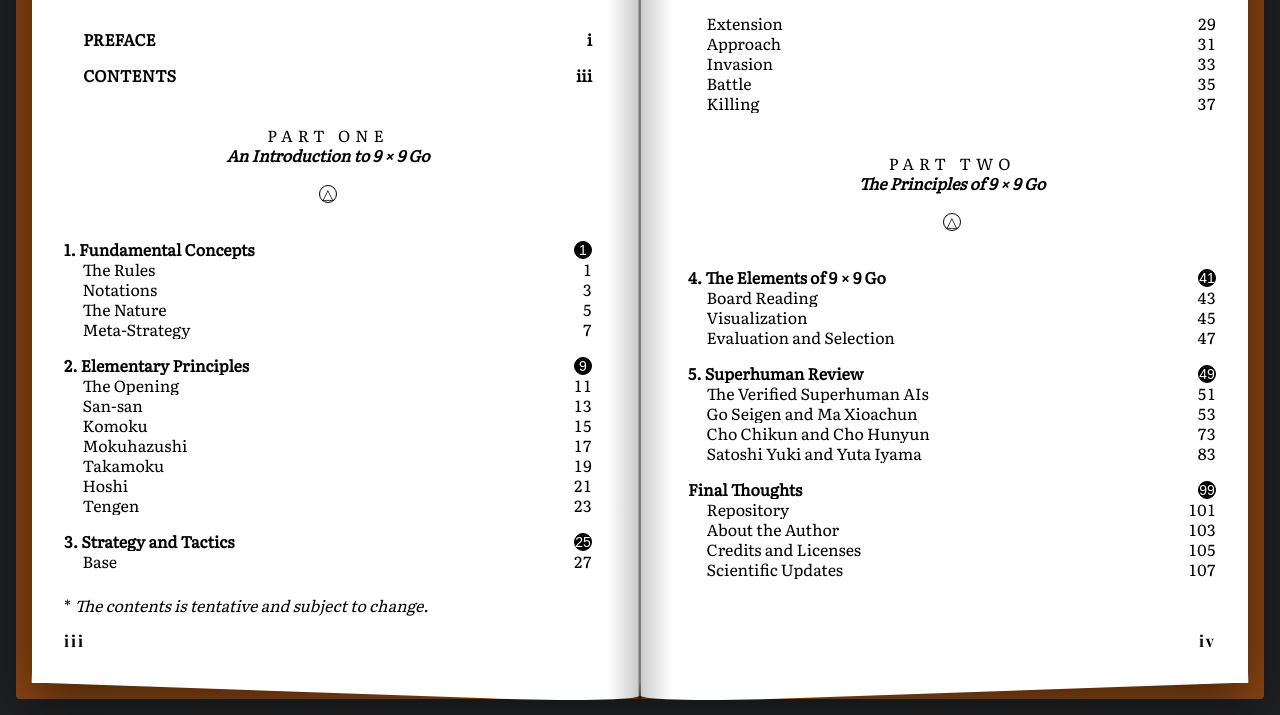
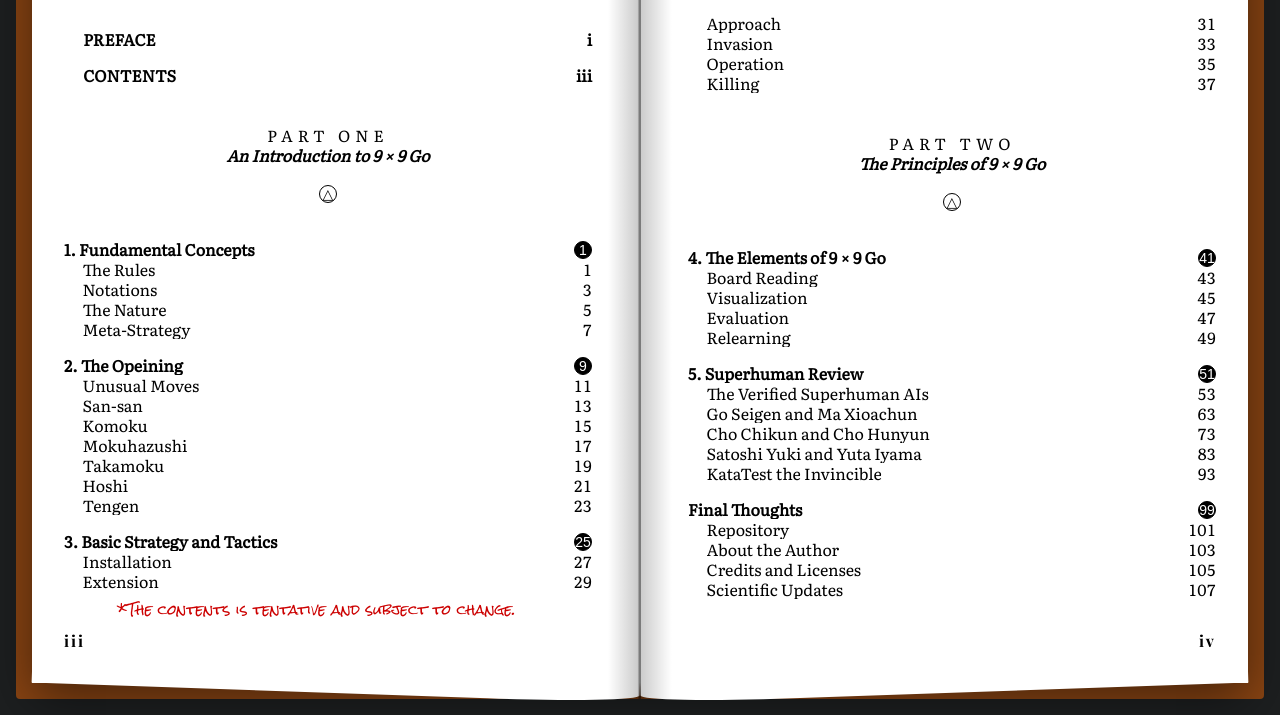
Before and after one commit to 9x9go/superhuman, a plain HTML site: page contents.html in a window 1280 px wide. Shown: the part 254-969 px from the top of the page. Drawn offline with nearby package versions, Linux system fonts and the light colour scheme; a web font is replaced by a local one.

Commit message:
Update contents.html

```diff
--- a/contents.html
+++ b/contents.html
@@ -82,14 +82,14 @@
     </li>
     <li>
         <a href="#Chaining-Promises">
-            <span class="title">2. Elementary Principles<span class="leaders" aria-hidden="true"></span></span>
+            <span class="title">2. The Opeining<span class="leaders" aria-hidden="true"></span></span>
             <span data-href="#Chaining-Promises" class="page"><span class="visually-hidden">Page&nbsp;</span><span class='b'>9</span></span>
         </a>
         <ol role="list">
 
             <li>
                 <a href="#Chaining-Promises-Catching-Errors">
-                    <span class="title">The Opening<span class="leaders" aria-hidden="true"></span></span> <span
+                    <span class="title">Unusual Moves<span class="leaders" aria-hidden="true"></span></span> <span
                         data-href="#Chaining-Promises-Catching-Errors" class="page"><span
                             class="visually-hidden">Page&nbsp;</span>11</span>
                 </a>
@@ -148,7 +148,7 @@
     </li>
     <li>
         <a href="#Working-with-Multiple-Promises">
-            <span class="title">3. Strategy and Tactics<span class="leaders" aria-hidden="true"></span></span>
+            <span class="title">3. Basic Strategy and Tactics<span class="leaders" aria-hidden="true"></span></span>
             <span data-href="#Working-with-Multiple-Promises" class="page"><span
                     class="visually-hidden">Page&nbsp;</span><Span class='b'>25</span></span>
         </a>
@@ -156,7 +156,7 @@
 
             <li>
                 <a href="#Working-with-Multiple-Promises-The-Promiseall-Method">
-                    <span class="title">Base<span class="leaders" aria-hidden="true"></span></span>
+                    <span class="title">Installation<span class="leaders" aria-hidden="true"></span></span>
                     <span data-href="#Working-with-Multiple-Promises-The-Promiseall-Method" class="page"><span
                             class="visually-hidden">Page&nbsp;</span>27</span>
                 </a>
@@ -188,7 +188,7 @@
             </li>
           <li>
                 <a href="#Working-with-Multiple-Promises-Summary">
-                    <span class="title">Battle<span class="leaders" aria-hidden="true"></span></span> <span
+                    <span class="title">Operation<span class="leaders" aria-hidden="true"></span></span> <span
                         data-href="#Working-with-Multiple-Promises-Summary" class="page"><span
                             class="visually-hidden">Page&nbsp;</span>35</span>
                 </a>
@@ -236,9 +236,16 @@
 
             <li>
                 <a href="#Async-Functions-and-Await-Expressions-Summary">
-                    <span class="title">Evaluation and Selection<span class="leaders" aria-hidden="true"></span></span> <span
+                    <span class="title">Evaluation<span class="leaders" aria-hidden="true"></span></span> <span
                         data-href="#Async-Functions-and-Await-Expressions-Summary" class="page"><span
                             class="visually-hidden">Page&nbsp;</span>47</span>
+                </a>
+            </li>
+            <li>
+                <a href="#Async-Functions-and-Await-Expressions-Summary">
+                    <span class="title">Relearning<span class="leaders" aria-hidden="true"></span></span> <span
+                        data-href="#Async-Functions-and-Await-Expressions-Summary" class="page"><span
+                            class="visually-hidden">Page&nbsp;</span>49</span>
                 </a>
             </li>
 
@@ -248,7 +255,7 @@
         <a href="#Unhandled-Rejection-Tracking">
             <span class="title">5. Superhuman Review<span class="leaders" aria-hidden="true"></span></span>
             <span data-href="#Unhandled-Rejection-Tracking" class="page"><span
-                    class="visually-hidden">Page&nbsp;</span><Span class='b'>49</span></span>
+                    class="visually-hidden">Page&nbsp;</span><Span class='b'>51</span></span>
         </a>
         <ol role="list">
 
@@ -257,7 +264,7 @@
                     <span class="title">The Verified Superhuman AIs<span class="leaders"
                             aria-hidden="true"></span></span> <span
                         data-href="#Unhandled-Rejection-Tracking-Detecting-Unhandled-Rejections" class="page"><span
-                            class="visually-hidden">Page&nbsp;</span>51</span>
+                            class="visually-hidden">Page&nbsp;</span>53</span>
                 </a>
             </li>
 
@@ -266,7 +273,7 @@
                     <span class="title">Go Seigen and Ma Xioachun<span class="leaders"
                             aria-hidden="true"></span></span> <span
                         data-href="#Unhandled-Rejection-Tracking-Web-Browser-Unhandled-Rejection-Tracking"
-                        class="page"><span class="visually-hidden">Page&nbsp;</span>53</span>
+                        class="page"><span class="visually-hidden">Page&nbsp;</span>63</span>
                 </a>
             </li>
 
@@ -284,6 +291,13 @@
                     <span class="title">Satoshi Yuki and Yuta Iyama<span class="leaders" aria-hidden="true"></span></span> <span
                         data-href="#Unhandled-Rejection-Tracking-Summary" class="page"><span
                             class="visually-hidden">Page&nbsp;</span>83</span>
+                </a>
+            </li>
+         <li>
+                <a href="#Unhandled-Rejection-Tracking-Summary">
+                    <span class="title">KataTest the Invincible<span class="leaders" aria-hidden="true"></span></span> <span
+                        data-href="#Unhandled-Rejection-Tracking-Summary" class="page"><span
+                            class="visually-hidden">Page&nbsp;</span>93</span>
                 </a>
             </li>
 
@@ -331,7 +345,7 @@
         </ol>
     </li>
 </ol>
-* <em>The contents is tentative and subject to change.</em>
+<sup>*The contents is tentative and subject to change.</sup>
 <!---------------next page-->
             <footer>
                 <ol id="page-numbers">
```
